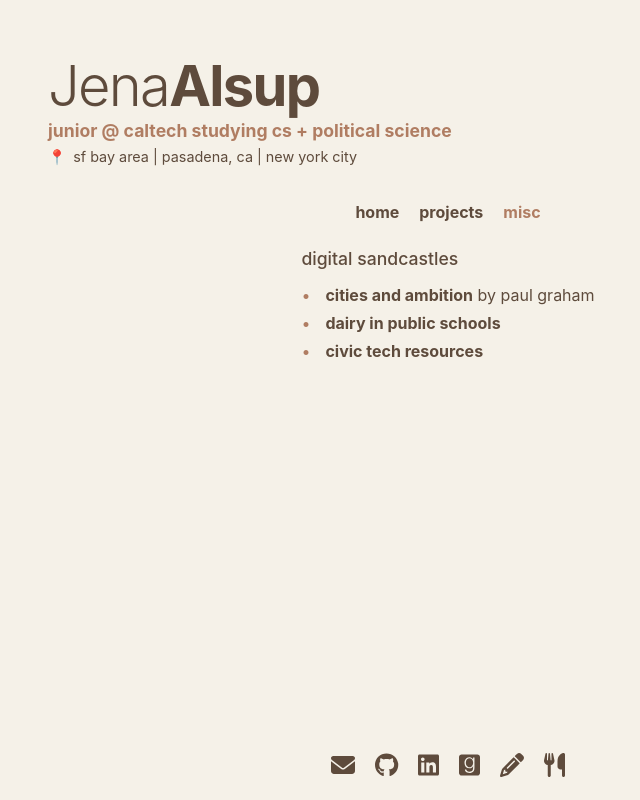
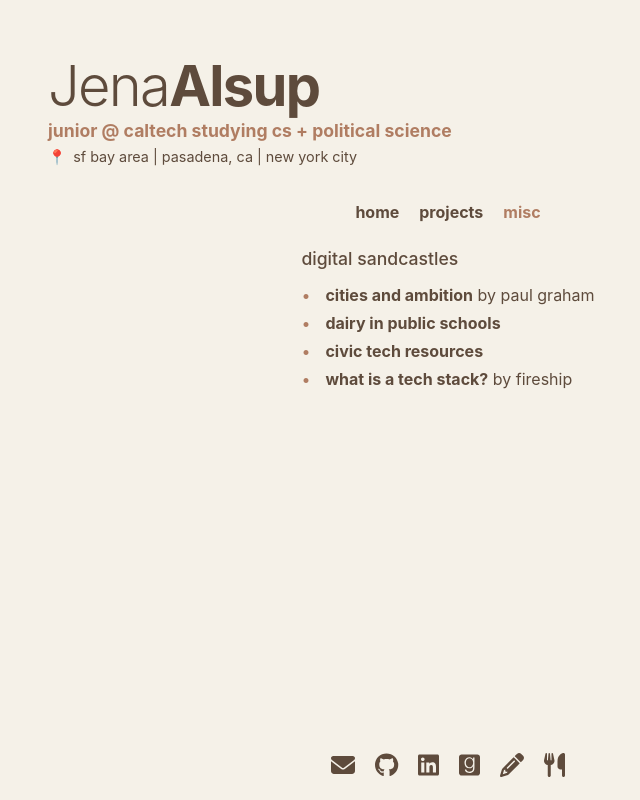
Before and after one commit to jenaalsup/jenaalsup.github.io, a React (Create React App) app: page /misc in a window 1280 px wide. Shown: the whole page, without its empty margins (192-832 px from the left). Built offline with nearby package versions, Linux system fonts and the light colour scheme.

Commit message:
ugh why did cursor update

```diff
--- a/src/components/Misc.js
+++ b/src/components/Misc.js
@@ -8,7 +8,7 @@ function Misc() {
         <li><a href="https://www.paulgraham.com/cities.html" target="_blank" rel="noopener noreferrer">cities and ambition</a> by paul graham</li>
         <li><a href="https://ambrook.com/research/legislation/school-milk-soy-lactose-intolerance?utm_source=Ambrook+Research+Newsletter&utm_campaign=3f184d5d07-EMAIL_CAMPAIGN_2023_06_26_02_47_COPY_11&utm_medium=email&utm_term=0_-d85bfec4c4-%5BLIST_EMAIL_ID%5D" target="_blank" rel="noopener noreferrer">dairy in public schools</a></li>
         <li><a href="https://www.chriskuang.com/civictech" target="_blank" rel="noopener noreferrer">civic tech resources</a></li>
-
+        <li><a href="https://youtu.be/Sxxw3qtb3_g?si=qQfGn6RZ9f0i8-Ji" target="_blank" rel="noopener noreferrer">what is a tech stack?</a> by fireship</li>
       </ul>
 
 
```
